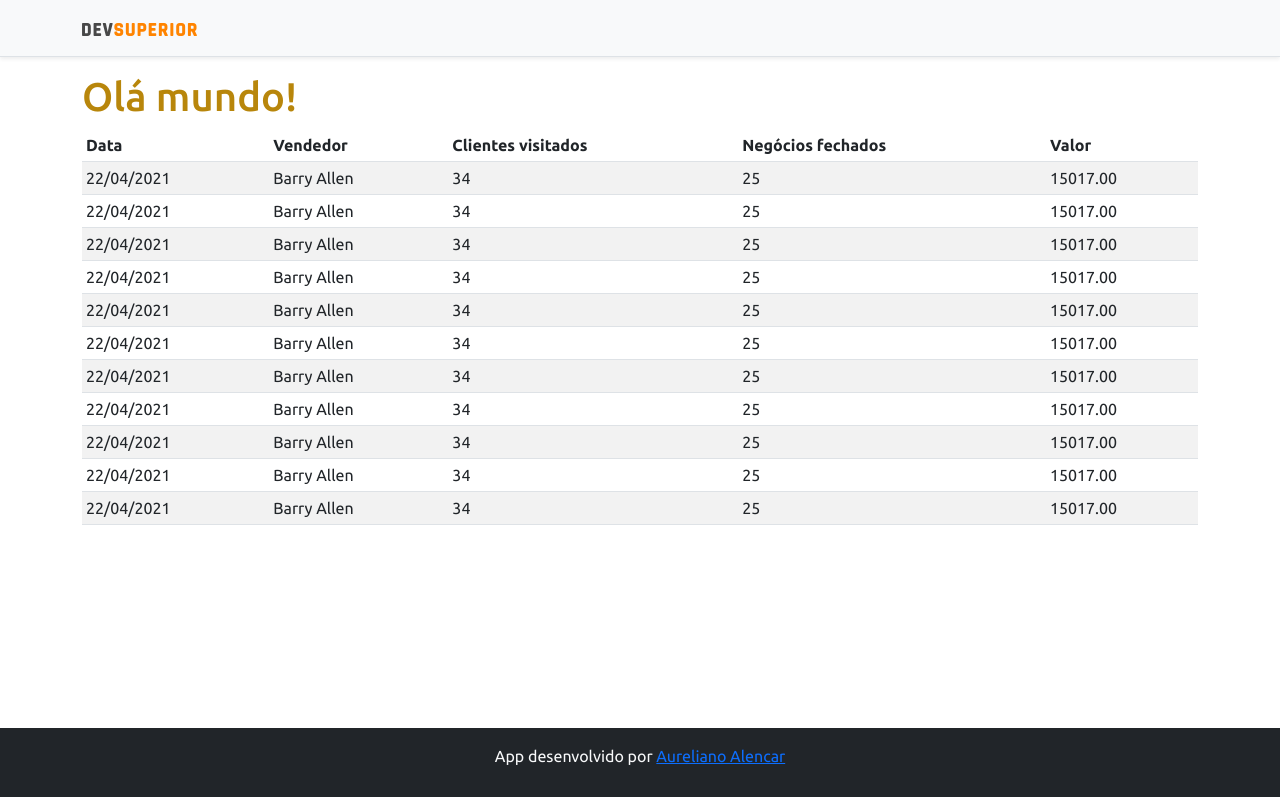
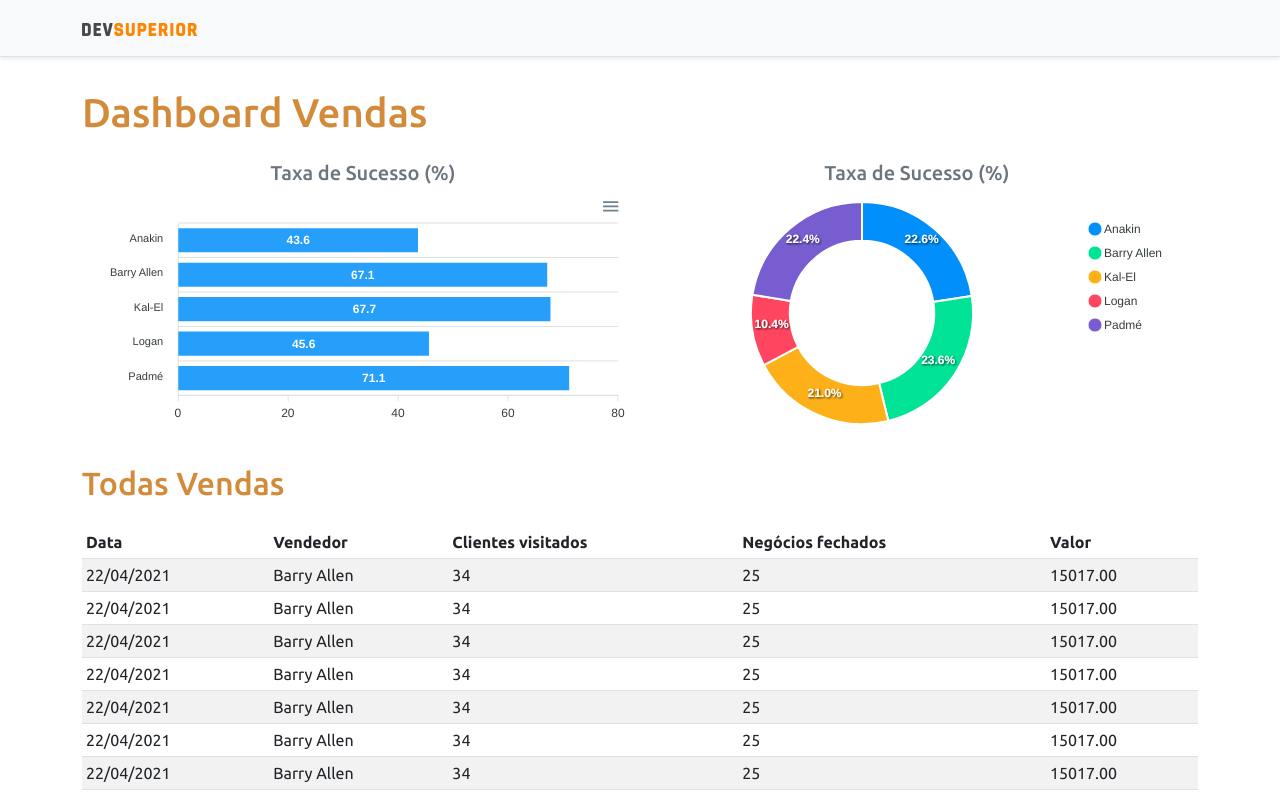
Before and after one commit to AurelianoAlencar/projeto-sds, a React (Create React App) app in the folder frontend/: page / in a window 1280 px wide. Shown: the top 797 px of the page. Built offline with nearby package versions, Linux system fonts and the light colour scheme.

Commit message:
Static charts

```diff
--- a/frontend/package.json
+++ b/frontend/package.json
@@ -11,8 +11,10 @@
     "@types/node": "^16.11.49",
     "@types/react": "^18.0.17",
     "@types/react-dom": "^18.0.6",
+    "apexcharts": "^3.35.5",
     "bootstrap": "^5.2.0",
     "react": "^18.2.0",
+    "react-apexcharts": "^1.4.0",
     "react-dom": "^18.2.0",
     "react-scripts": "5.0.1",
     "typescript": "^4.7.4",
--- a/frontend/src/App.tsx
+++ b/frontend/src/App.tsx
@@ -1,4 +1,6 @@
+import BarChart from "components/BarChart";
 import DataTable from "components/DataTable";
+import DonutChart from "components/DonutChart";
 import Footer from "components/Footer";
 import NavBar from "components/NavBar";
 
@@ -10,9 +12,30 @@
       <NavBar />
 
       <div className="container">
-        <h1 className="text-primary">Olá mundo!</h1>
+        <h1 className="text-primary py-3 ">Dashboard Vendas</h1>
 
-      <DataTable />
+        <div className="row px-3">
+
+          <div className="col-sm-6">
+            <h5 className="text-center text-secondary">Taxa de Sucesso (%)</h5>
+            <BarChart />
+
+          </div>
+
+          <div className="col-sm-6">
+            <h5 className="text-center text-secondary">Taxa de Sucesso (%)</h5>
+            <DonutChart/>
+
+          </div>
+        </div>
+
+        <div className="py-3">
+
+          <h2 className="text-primary">Todas Vendas</h2>
+
+        </div>
+
+        <DataTable />
       </div>
       <Footer />
 
--- a/frontend/src/assets/css/styles.css
+++ b/frontend/src/assets/css/styles.css
@@ -2,7 +2,7 @@
 
 :root {
 
-    --color-primary: #B8860B;
+    --color-primary: #c76f0bce;
 }
 
 html, body {
@@ -16,6 +16,7 @@
     display: flex;
     flex-direction: column;
     height: 100%;
+
 }
 
 .content {
--- /dev/null
+++ b/frontend/src/components/BarChart/index.tsx
@@ -0,0 +1,46 @@
+import Chart from 'react-apexcharts';
+
+
+const BarChart = () => {
+
+    const options = {
+        plotOptions: {
+            bar: {
+                horizontal: true,
+            }
+        },
+
+    };
+
+    const mockData = {
+        labels: {
+            categories: ['Anakin', 'Barry Allen', 'Kal-El', 'Logan', 'Padmé']
+
+        },
+        series: [
+            {
+                name: "% Sucesso",
+                data: [43.6, 67.1, 67.7, 45.6, 71.1]
+
+            }
+
+
+        ]
+
+    };
+
+
+    return (
+        <Chart
+            options={{ ...options, xaxis: mockData.labels }}
+            series={mockData.series}
+            type="bar"
+            height="240"
+
+        />
+
+    );
+
+}
+
+export default BarChart;
--- /dev/null
+++ b/frontend/src/components/DonutChart/index.tsx
@@ -0,0 +1,32 @@
+import Chart from 'react-apexcharts'
+
+const DonutChart = () => {
+
+    const mockData = {
+
+        series: [477138, 499928, 444867, 220426, 473088],
+        labels: ['Anakin', 'Barry Allen', 'Kal-El', 'Logan', 'Padmé']
+    }
+    const options = {
+
+        legend: {
+
+            show: true
+        }
+    }
+
+
+
+    return (
+        <Chart
+        options={{ ...options, labels:mockData.labels}}
+        series={mockData.series}
+        type="donut"
+        height="240"/>
+
+
+    );
+
+}
+
+export default DonutChart;
```
Also changed, not shown: 1 other file (tests, documents, lock files or other folders).
